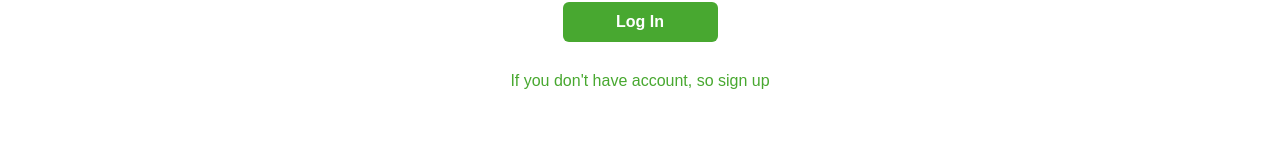
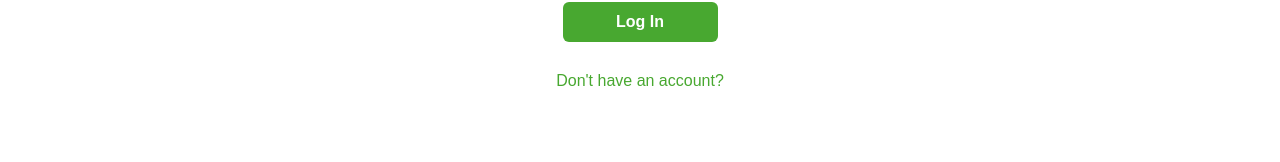
Before and after one commit to Elnaz-Talebi/final-project, a Next.js app in the folder web/: page /user/login in a window 1280 px wide. Shown: the part 486-648 px from the top of the page. Built offline with nearby package versions, Linux system fonts and the light colour scheme; no server answers.

Commit message:
fix deployment issue

```diff
--- a/web/src/app/user/login/page.js
+++ b/web/src/app/user/login/page.js
@@ -59,7 +59,7 @@ export default function LoginPage() {
         </button>
       </form>
       <a href="/user/register" className={styles.a}>
-        If you don't have account, so sign up
+        <p>Don&apos;t have an account?</p>
       </a>
     </div>
   );
```
